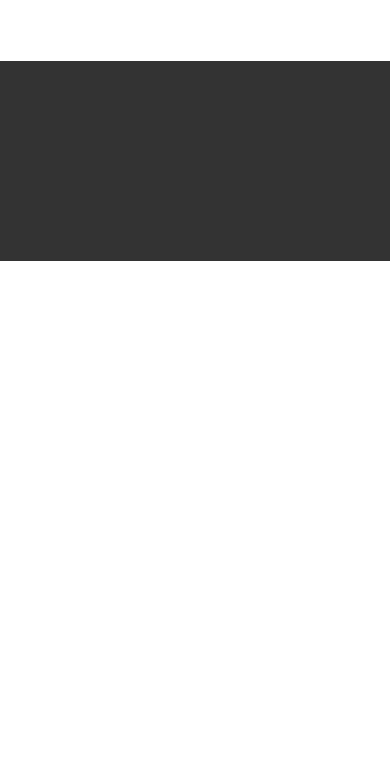
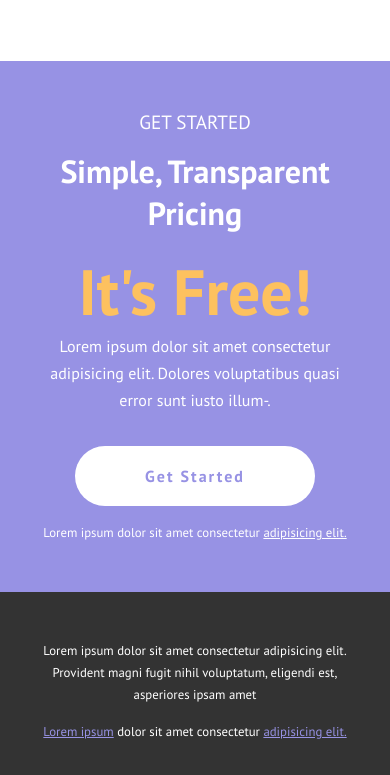
Before and after one commit to Riccardo-Potalivo/htmlcss-responsive-layout, a plain HTML site: page index.html in a window 390 px wide. Shown: the part 9341-10116 px from the top of the page. Before the commit the page ends 9602 px from the top, so only its background shows below. Drawn offline with Linux system fonts and the light colour scheme.

Commit message:
mobile-view-completed

```diff
--- a/css/style.css
+++ b/css/style.css
@@ -52,9 +52,24 @@ utility
     color: var(--color-primary);
 }
 
+.text-yellow
+{
+    color: var(--color-text-02);
+}
+
 .p-relative
 {
     position: relative;
+}
+
+.underline
+{
+    text-decoration: underline;
+}
+
+.fs-0-8
+{
+    font-size: 0.8rem;
 }
 
 .fs-1-2
@@ -70,6 +85,11 @@ utility
 .fs-3
 {
     font-size: 3rem;
+}
+
+.fs-4
+{
+    font-size: 4rem;
 }
 
 .fw-md
@@ -280,6 +300,19 @@ p
     display: inline-block;
 }
 
+.bnt-white
+{
+    color: var(--color-primary);
+    background-color: var(--color-neutral-white);
+    display: inline-block;
+}
+
+.bnt-p-sm
+{
+    padding: 7px 12px;
+    border-radius: 20px;
+}
+
 .bnt-p-md
 {
     padding: 10px 50px;
@@ -288,10 +321,12 @@ p
     border-radius: 20px;
 }
 
-.bnt-p-sm
+.bnt-p-xl
 {
-    padding: 7px 12px;
-    border-radius: 20px;
+    padding: 20px 70px;
+    font-weight: bold;
+    letter-spacing: 2px;
+    border-radius: 40px;
 }
 
 .btn-circle
@@ -393,6 +428,5 @@ footer
 --------------------------------- */
 footer
 {
-    height: 200px;
     background-color: var(--color-neutral-darker);
 }
--- a/index.html
+++ b/index.html
@@ -281,8 +281,18 @@
             </div>
         </section>
 
-        <section id="get-started">
+        <section class="pt-3 pb-3" id="get-started">
             <div class="container">
+                <div class="t-a-center text-white">
+                    <H5 class="fs-1-2 fw-md">GET STARTED</H5>
+                    <h3 class="text-white fs-2 mt-1">Simple, Transparent Pricing</h3>
+                    <h2 class="text-yellow fs-4 mt-1">It's Free!</h2>
+                    <p>Lorem ipsum dolor sit amet consectetur adipisicing elit. Dolores voluptatibus quasi error sunt iusto illum-.</p>
+                    <div class="bnt-white bnt-p-xl mt-2">
+                        <span>Get Started</span>
+                    </div>
+                    <p class="mt-1 fs-0-8">Lorem ipsum dolor sit amet consectetur <span class="underline">adipisicing elit.</span></p>
+                </div>
 
             </div>
         </section>
@@ -290,8 +300,12 @@
     </main>
 
     <!-- footer -->
-    <footer>
+    <footer class="pt-2 pb-2">
         <div class="container">
+            <div class="text-white t-a-center">
+                <p class="mt-1 fs-0-8">Lorem ipsum dolor sit amet consectetur adipisicing elit. Provident magni fugit nihil voluptatum, eligendi est, asperiores ipsam amet</p>
+                <p class="mt-1 fs-0-8"><span class="underline text-primary">Lorem ipsum</span> dolor sit amet consectetur <span class="underline text-primary">adipisicing elit.</span></p>
+            </div>
 
         </div>
     </footer>
```
